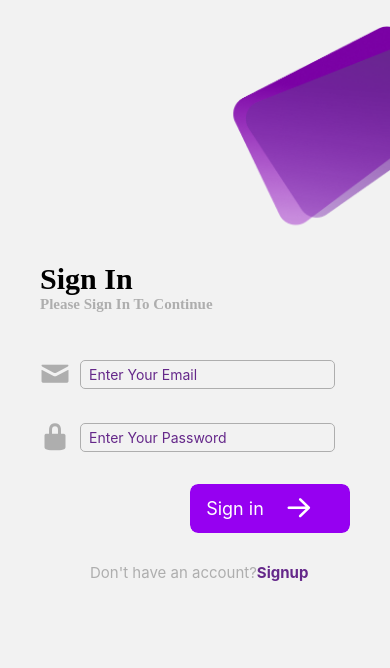
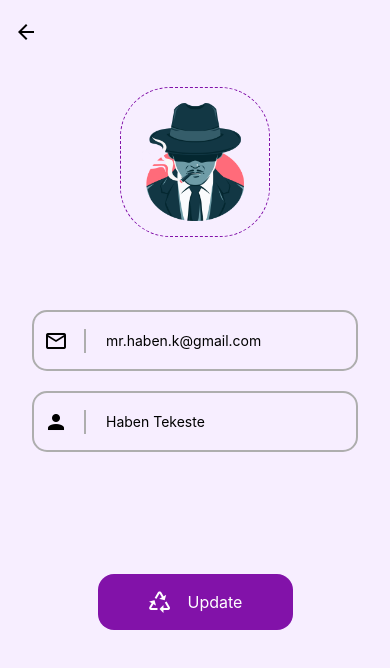
Before and after one commit to haben-tekeste/web-clinic-rn-front, a React Native app: screen /UpdateProfile in a window 390 px wide. Shown: the top 668 px of the page. Built offline with nearby package versions, Linux system fonts and the light colour scheme.

Commit message:
Account screen and updating has been added

```diff
--- /dev/null
+++ b/src/Components/AccountComponent/AccountOptions.js
@@ -0,0 +1,14 @@
+import React from "react";
+import { View, TouchableOpacity, Text } from "react-native";
+import Button from "./Button";
+
+export default ({ navigation }) => {
+  return (
+    <View>
+      <Button text="History" icon="history" />
+      <Button text="Subscribtions" icon="bitcoin" />
+      <Button text="Terms & Conditions" icon="bookmark-multiple-outline" />
+      <Button text="Logout" icon="logout" />
+    </View>
+  );
+};
--- /dev/null
+++ b/src/Components/AccountComponent/Avatar.js
@@ -0,0 +1,63 @@
+import React from "react";
+import { TouchableOpacity, useWindowDimensions } from "react-native";
+import { View, Text, StyleSheet, ImageBackground, Image } from "react-native";
+import { useRoute } from "@react-navigation/native";
+import { FontAwesome5 } from "@expo/vector-icons";
+export default ({ navigation }) => {
+  const { width, height } = useWindowDimensions();
+  const { name } = useRoute();
+  const isProfile = name === "Profile" ? true : false;
+  return (
+    <View>
+      <ImageBackground
+        style={{
+          width: width,
+          height: width / 2,
+          alignItems: "center",
+          justifyContent: "center",
+        }}
+      >
+        <Image
+          source={require("../../Images/avatar.png")}
+          style={{
+            width: 150,
+            height: 150,
+            borderStyle: "dashed",
+            borderWidth: 1,
+            borderColor: "black",
+            borderRadius: 50,
+            borderColor: "#8212A9",
+            position: "relative",
+          }}
+        />
+        {isProfile && (
+          <TouchableOpacity
+            onPress={() => navigation.navigate("UpdateProfile")}
+            style={{
+              position: "absolute",
+              bottom: 0,
+              backgroundColor: "#8212A9",
+              padding: 10,
+              alignItems: "center",
+              justifyContent: "center",
+              borderRadius: 50,
+              elevation: 16,
+            }}
+          >
+            <FontAwesome5 name="edit" size={24} color="#fff" />
+          </TouchableOpacity>
+        )}
+      </ImageBackground>
+      {isProfile && (
+        <View style={{ alignItems: "center", marginTop: 20 }}>
+          <Text style={{ fontSize: 20, fontWeight: "bold" }}>
+            Haben Tekeste
+          </Text>
+          <Text style={{ fontSize: 15, color: "gray", fontWeight: "light" }}>
+            mr.haben.t@gmail.com
+          </Text>
+        </View>
+      )}
+    </View>
+  );
+};
--- /dev/null
+++ b/src/Components/AccountComponent/Button.js
@@ -0,0 +1,33 @@
+import React from "react";
+import { useWindowDimensions } from "react-native";
+import { View, Text, StyleSheet, TouchableOpacity } from "react-native";
+import { MaterialCommunityIcons } from "@expo/vector-icons";
+export default ({ IconName, icon, text }) => {
+  const { width } = useWindowDimensions();
+  return (
+    <View
+      style={{
+        borderBottomWidth: 1,
+        borderColor: "#AEAEAE",
+        marginBottom: 20,
+        marginHorizontal: 32,
+      }}
+    >
+      <TouchableOpacity
+        style={{
+          paddingVertical: 20,
+          flexDirection: "row",
+          alignItems: "center",
+        }}
+      >
+        <MaterialCommunityIcons
+          name={icon}
+          size={24}
+          color="black"
+          style={{ marginRight: 20 }}
+        />
+        <Text style={{ fontSize: 16 }}>{text}</Text>
+      </TouchableOpacity>
+    </View>
+  );
+};
--- /dev/null
+++ b/src/Components/AccountComponent/UpdateInput.js
@@ -0,0 +1,43 @@
+import React from "react";
+import { useState } from "react";
+import { TextInput } from "react-native";
+import { View, Text, StyleSheet, TouchableOpacity } from "react-native";
+import { MaterialCommunityIcons } from "@expo/vector-icons";
+import { useWindowDimensions } from "react-native";
+export default ({ icon, val }) => {
+  const [value, setValue] = useState(val);
+  const { width } = useWindowDimensions();
+  return (
+    <View
+      style={{
+        borderWidth: 2,
+        borderColor: "#AEAEAE",
+        borderRadius: 15,
+        flexDirection: "row",
+        alignItems: "center",
+        paddingHorizontal: 10,
+        justifyContent: "space-between",
+        marginBottom: 20,
+      }}
+    >
+      <MaterialCommunityIcons
+        name={icon}
+        size={24}
+        color="black"
+        style={{
+          borderRightWidth: 2,
+          paddingRight: 16,
+          borderColor: "#AEAEAE",
+        }}
+      />
+      <View style={{ padding: 20 }}>
+        <TextInput
+          value={value}
+          style={{
+            width: width / 1.5,
+          }}
+        />
+      </View>
+    </View>
+  );
+};
--- a/src/Components/BillComponent/BillCardComponent.js
+++ b/src/Components/BillComponent/BillCardComponent.js
@@ -3,14 +3,49 @@ import { TouchableOpacityBase, useWindowDimensions } from "react-native";
 import { View, Text, StyleSheet, Image, TouchableOpacity } from "react-native";
 import BillCardDetails from "./BillCardDetails";
 import Spacer from "../Spacer";
+import Animated, {
+  useAnimatedGestureHandler,
+  useAnimatedStyle,
+  useSharedValue,
+  withSpring,
+  withTiming,
+} from "react-native-reanimated";
+import { PanGestureHandler } from "react-native-gesture-handler";
 
-export default ({ data, setData, dataLength }) => {
+export default ({ data, setData, dataLength, active }) => {
   const { width } = useWindowDimensions();
+  const translateX = useSharedValue(0);
+  const panGestureHandler = useAnimatedGestureHandler({
+    onStart: (event) => {},
+    onActive: (event) => {
+      translateX.value = event.translationX;
+    },
+    onEnd: (event) => {
+      if (Math.abs(translateX.value) > width / 2) {
+        translateX.value = withTiming(0);
+      } else {
+        translateX.value = withSpring(0);
+      }
+    },
+  });
+
+  const rStyle = useAnimatedStyle(() => {
+    return {
+      transform: [{ translateX: translateX.value }],
+    };
+  });
   return (
-    <>
+    <View style={{ borderRadius: 2, borderColor: "red", width: width }}>
       {data && (
-        <TouchableOpacity
-          style={{
+        <PanGestureHandler
+          onGestureEvent={dataLength > 1 ? panGestureHandler : null}
+          onEnded={() => {
+            Math.abs(translateX.value) > width / 3 ? setData() : null;
+          }}
+        >
+          <Animated.View
+            style={[
+              {
                 marginTop: 25,
                 backgroundColor: "white",
                 padding: 20,
@@ -24,14 +59,18 @@ export default ({ data, setData, dataLength }) => {
                 left: 25,
                 right: 25,
                 borderTopWidth: dataLength === 1 ? null : 2,
-          }}
-          onPress={() => setData()}
+              },
+              dataLength > 1 ? rStyle : null,
+            ]}
           >
             <View>
               <BillCardDetails header="Card Holder" data={data.name} />
             </View>
             <View>
-            <BillCardDetails header="Card Number" data="12345 ***** *** 0001" />
+              <BillCardDetails
+                header="Card Number"
+                data="12345 ***** *** 0001"
+              />
             </View>
             <View
               style={{
@@ -46,8 +85,9 @@ export default ({ data, setData, dataLength }) => {
                 style={{ width: 50, height: 40 }}
               />
             </View>
-        </TouchableOpacity>
+          </Animated.View>
+        </PanGestureHandler>
       )}
-    </>
+    </View>
   );
 };
--- a/src/Components/BillComponent/CardSettings.js
+++ b/src/Components/BillComponent/CardSettings.js
@@ -7,7 +7,7 @@ import {
   useWindowDimensions,
 } from "react-native";
 import Spacer from "../../Components/Spacer";
-export default () => {
+export default ({ onDeleteCard }) => {
   const { width, height } = useWindowDimensions();
   return (
     <View
@@ -25,8 +25,8 @@ export default () => {
           justifyContent: "space-between",
         }}
       >
-        <TouchableOpacity>
-          <Text style={{ color: "#AEAEAE" }}>Edit card info</Text>
+        <TouchableOpacity onPress={onDeleteCard}>
+          <Text style={{ color: "#AEAEAE" }}>Delete card</Text>
         </TouchableOpacity>
         <TouchableOpacity>
           <Text style={{ color: "#AEAEAE" }}>+ Add another card</Text>
--- a/src/Components/Credentials.js
+++ b/src/Components/Credentials.js
@@ -116,6 +116,7 @@ const CredentialsStyle = StyleSheet.create({
     flex: 1,
     justifyContent: "center",
     paddingHorizontal: 40,
+    backgroundColor: "#F7EEFF",
   },
   image: {
     position: "absolute",
--- a/src/Components/Navigations/Drawer.js
+++ b/src/Components/Navigations/Drawer.js
@@ -1,6 +1,5 @@
 import React from "react";
 import { createDrawerNavigator } from "@react-navigation/drawer";
-import Tab from "./Tab";
 import {
   FontAwesome,
   FontAwesome5,
@@ -15,6 +14,7 @@ import CustomDrawer from "./CustomDrawer";
 import { TouchableOpacity } from "react-native";
 import TopTab from "./TopTab";
 import HomeScreen from "../../Screens/HomeScreen";
+import AccountScreen from "../../Screens/AccountScreen";
 export default () => {
   const Drawer = createDrawerNavigator();
   return (
@@ -103,7 +103,7 @@ export default () => {
       />
       <Drawer.Screen
         name="Profile"
-        component={Tab}
+        component={AccountScreen}
         options={{
           headerTitle: "",
           headerStyle: { backgroundColor: "#F7EEFF" },
--- a/src/Components/Navigations/Stack.js
+++ b/src/Components/Navigations/Stack.js
@@ -5,6 +5,7 @@ import SignupScreen from "../../Screens/SignupScreen";
 import Drawer from "./Drawer";
 import DoctorDetails from "../../Screens/DoctorDetails";
 import DoctorsList from "../../Screens/DoctorsList";
+import UpdateProfileScree from "../../Screens/UpdateProfileScree";
 
 export default () => {
   const Stack = createNativeStackNavigator();
@@ -57,6 +58,18 @@ export default () => {
           headerTintColor: "black",
         }}
       />
+      <Stack.Screen
+        name="UpdateProfile"
+        component={UpdateProfileScree}
+        options={{
+          headerTitle: "",
+          headerStyle: {
+            backgroundColor: "#F7EEFF",
+          },
+          headerShadowVisible: false,
+          headerTintColor: "black",
+        }}
+      />
     </Stack.Navigator>
   );
 };
--- a/src/Screens/AccountScreen.js
+++ b/src/Screens/AccountScreen.js
@@ -1,11 +1,14 @@
 import React from "react";
 import { View, StyleSheet } from "react-native";
 import { Text } from "react-native-elements";
+import AccountOptions from "../Components/AccountComponent/AccountOptions";
+import Avatar from "../Components/AccountComponent/Avatar";
 
 export default ({ navigation }) => {
   return (
     <View style={AccountStyle.container}>
-      <Text>Account Screen</Text>
+      <Avatar navigation={navigation} />
+      <AccountOptions navigation={navigation} />
     </View>
   );
 };
@@ -13,6 +16,7 @@ export default ({ navigation }) => {
 const AccountStyle = StyleSheet.create({
   container: {
     backgroundColor: "#F7EEFF",
+    justifyContent: "space-around",
     flex: 1,
   },
 });
--- a/src/Screens/BillScreen.js
+++ b/src/Screens/BillScreen.js
@@ -24,6 +24,12 @@ export default ({ navigation }) => {
     data.unshift(temp);
     setData([...data]);
   };
+
+  const onDeleteCard = () => {
+    let temp = data.pop();
+    setData([...data]);
+  };
+
   return (
     <View style={BillStyle.container}>
       <View style={{ width, alignItems: "center" }}>
@@ -99,7 +105,7 @@ export default ({ navigation }) => {
         <TabView.Item style={{ width }}>
           <>
             <View style={{ position: "relative", top: 0 }}>
-              {data.map((item) => {
+              {data.map((item, index) => {
                 return (
                   <BillCardComponent
                     key={item.name}
@@ -110,7 +116,7 @@ export default ({ navigation }) => {
                 );
               })}
             </View>
-            <CardSettings />
+            <CardSettings onDeleteCard={onDeleteCard} />
           </>
         </TabView.Item>
         <TabView.Item style={{ width }}>
--- /dev/null
+++ b/src/Screens/UpdateProfileScree.js
@@ -0,0 +1,67 @@
+import React from "react";
+import { TouchableOpacity, useWindowDimensions } from "react-native";
+import {
+  View,
+  ScrollView,
+  Text,
+  StyleSheet,
+  KeyboardAvoidingView,
+} from "react-native";
+import Avatar from "../Components/AccountComponent/Avatar";
+import UpdateInput from "../Components/AccountComponent/UpdateInput";
+import { MaterialCommunityIcons } from "@expo/vector-icons";
+
+export default ({ navigation }) => {
+  const { width, height } = useWindowDimensions();
+  return (
+    <KeyboardAvoidingView style={{ flex: 1 }}>
+      <ScrollView
+        style={UpdateProfileStyle.container}
+        contentContainerStyle={{ justifyContent: "space-around" }}
+      >
+        <Avatar />
+        <View
+          style={{
+            marginHorizontal: 32,
+            height: height / 2,
+            justifyContent: "space-around",
+          }}
+        >
+          <View>
+            <UpdateInput icon="email-outline" val="mr.haben.k@gmail.com" />
+            <UpdateInput icon="account" val="Haben Tekeste" />
+          </View>
+          <View style={{ alignItems: "center" }}>
+            <TouchableOpacity
+              style={{
+                padding: 16,
+                backgroundColor: "#8212A9",
+                elevation: 10,
+                borderRadius: 16,
+                alignItems: "center",
+                width: width / 2,
+                flexDirection: "row",
+                justifyContent: "center",
+              }}
+            >
+              <MaterialCommunityIcons
+                name="recycle-variant"
+                size={24}
+                color="#fff"
+                style={{ marginRight: 16 }}
+              />
+              <Text style={{ color: "#fff", fontSize: 16 }}>Update</Text>
+            </TouchableOpacity>
+          </View>
+        </View>
+      </ScrollView>
+    </KeyboardAvoidingView>
+  );
+};
+
+const UpdateProfileStyle = StyleSheet.create({
+  container: {
+    backgroundColor: "#F7EEFF",
+    flex: 1,
+  },
+});
```
Lines whose indentation alone changed are shown as unchanged.
